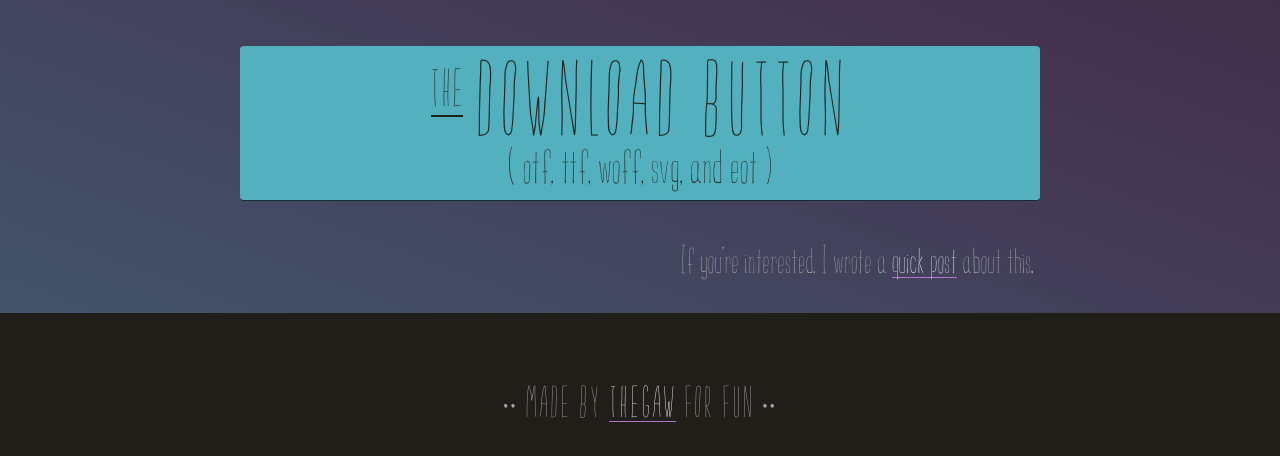
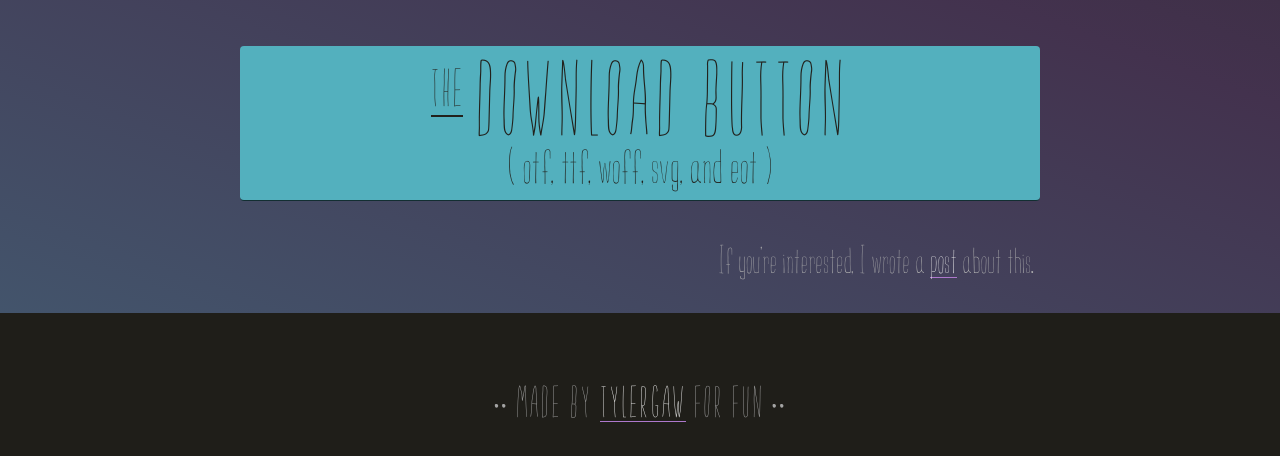
Before and after one commit to tylergaw/slenderman, a plain HTML site: page site/index.html in a window 1280 px wide. Shown: the part 782-1238 px from the top of the page. Drawn offline with Linux system fonts and the light colour scheme.

Commit message:
Updates twitter username, moves stylesheet

```diff
--- a/site/index.html
+++ b/site/index.html
@@ -4,7 +4,6 @@
         <meta charset="utf-8">
         <meta name="viewport" content="width=device-width, initial-scale=1">
         <title>Slenderman, A (poorly) hand drawn typeface</title>
-        <link rel="stylesheet" href="css/sloppyjoesinthemorning.css">
     </head>
     <body>
         <header role="banner">
@@ -31,11 +30,13 @@
                 </a>
             </div>
             <p class="also">
-                If you’re interested, I wrote a <a href="http://tylergaw.com/articles/slenderman">quick post</a> about this.
+                If you’re interested, I wrote a <a href="https://tylergaw.com/articles/slenderman">post</a> about this.
             </p>
         </div>
         <footer role="contentinfo">
-            •• made by <a href="http://twitter.com/thegaw">thegaw</a> for fun ••
+            •• made by <a href="http://twitter.com/tylergaw">tylergaw</a> for fun ••
         </footer>
+
+        <link rel="stylesheet" href="css/sloppyjoesinthemorning.css">
     </body>
 </html>
```
